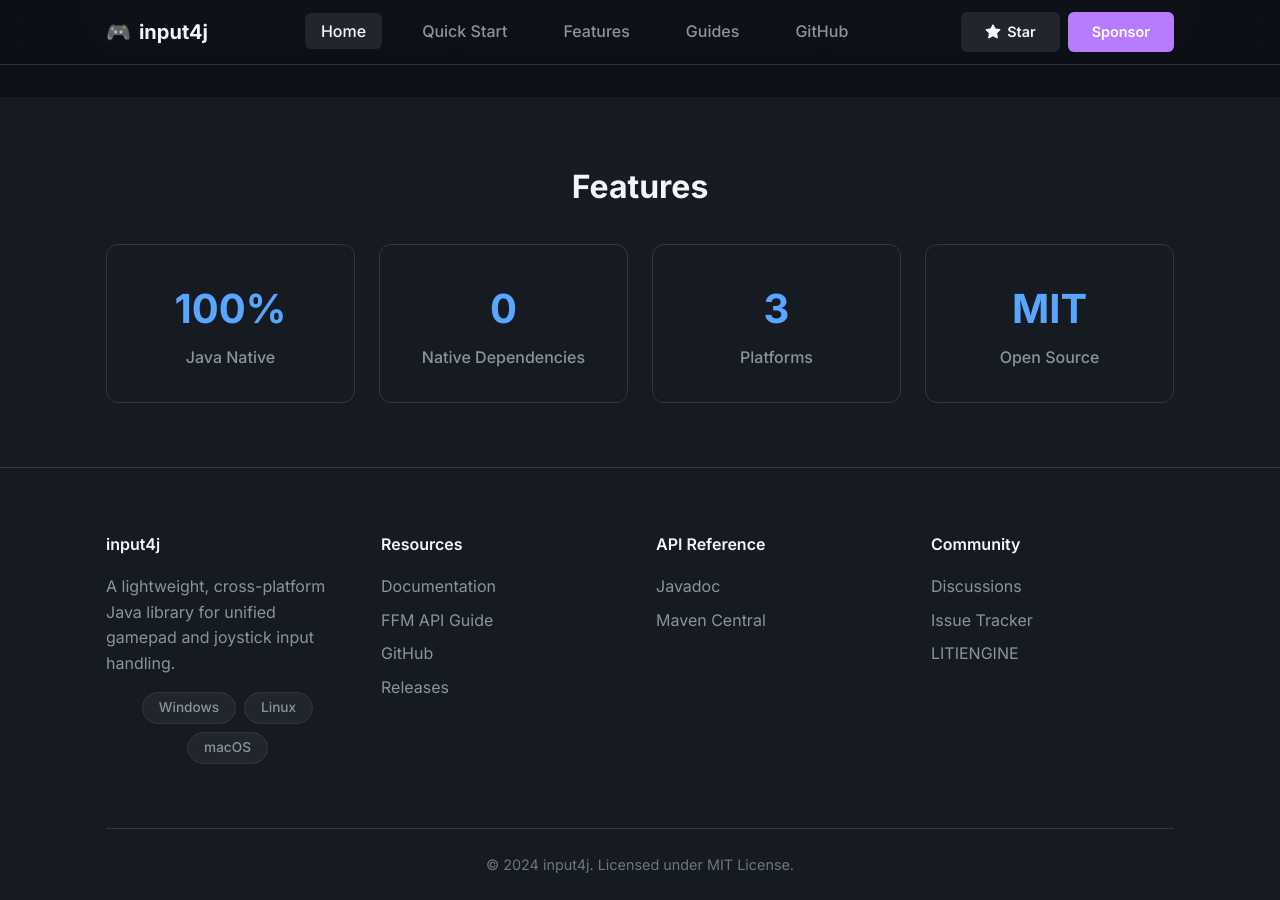
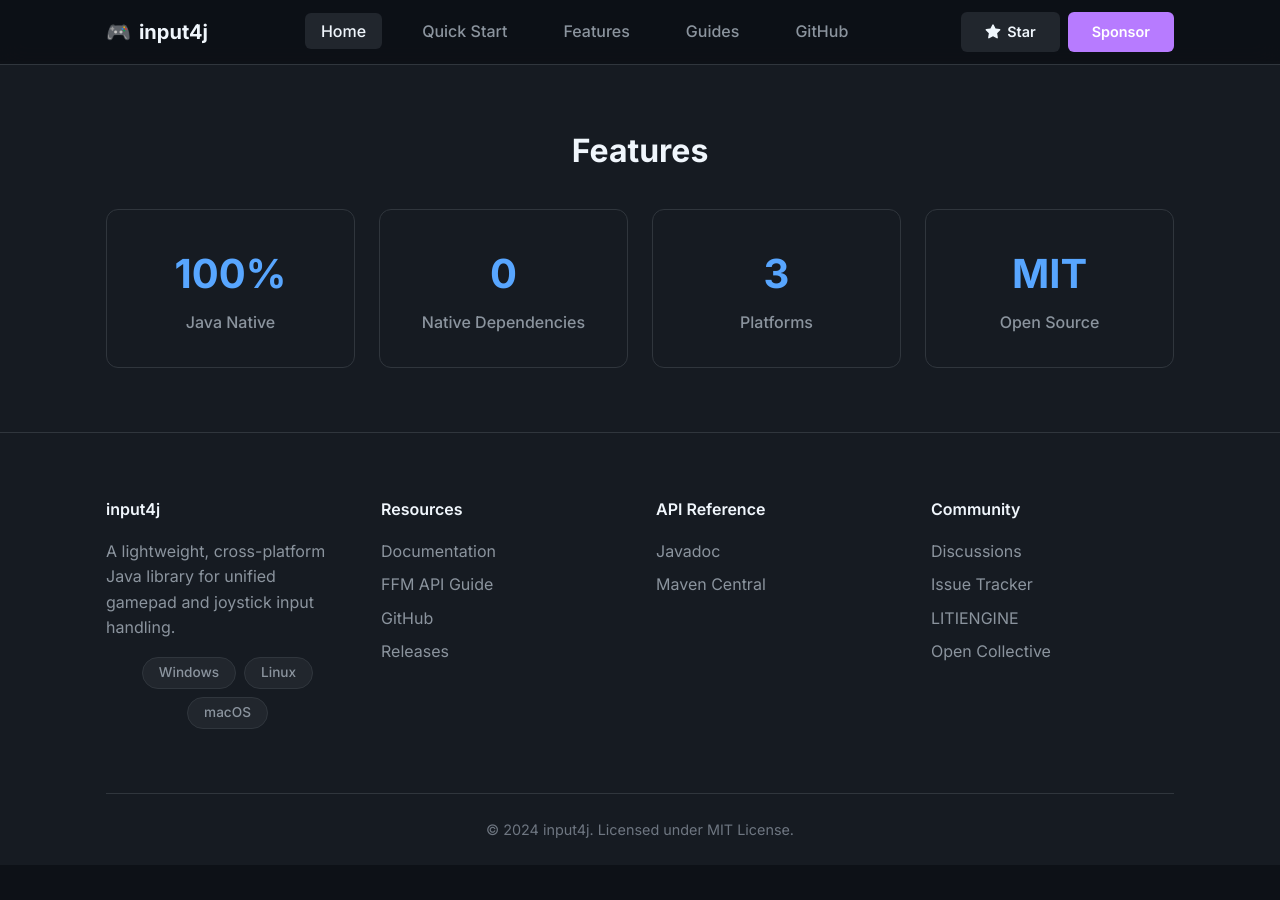
Before and after one commit to gurkenlabs/input4j, a Jekyll site: the page built from index.md, in a window 1280 px wide and 900 px high, scrolled down 2750 px. Built offline with Jekyll 4.4.1, drawn with Linux system fonts in a browser that asks for light colours; nearby versions of some CDN libraries; comment, search, counter and statistics services are not loaded; a style sheet for code colours, icons or effects is not loaded; after the commit the page ends 3615 px from its top, so only the background shows below that.

Commit message:
Fix title, update Java version to 22+, add Open Collective link, use Dracula Prism theme

```diff
--- a/_includes/footer.html
+++ b/_includes/footer.html
@@ -35,6 +35,7 @@
           <li><a href="https://github.com/gurkenlabs/input4j/discussions">Discussions</a></li>
           <li><a href="https://github.com/gurkenlabs/input4j/issues">Issue Tracker</a></li>
           <li><a href="https://litiengine.com">LITIENGINE</a></li>
+          <li><a href="https://opencollective.com/litiengine">Open Collective</a></li>
         </ul>
       </div>
     </div>
--- a/_layouts/default.html
+++ b/_layouts/default.html
@@ -30,7 +30,7 @@
   <link href="https://fonts.googleapis.com/css2?family=Inter:wght@400;500;600;700;800&family=Fira+Code&display=swap" rel="stylesheet">
 
   <!-- Syntax Highlighting -->
-  <link href="https://cdnjs.cloudflare.com/ajax/libs/prism/1.29.0/themes/prism-tomorrow.min.css" rel="stylesheet">
+  <link href="https://cdnjs.cloudflare.com/ajax/libs/prism/1.29.0/themes/prism-dracula.min.css" rel="stylesheet">
 
   <!-- CSS -->
   <link rel="stylesheet" href="{{ '/assets/css/style.css' | relative_url }}">
```
Also changed, not shown: other parts of _layouts/default.html (+2 -2 lines).
